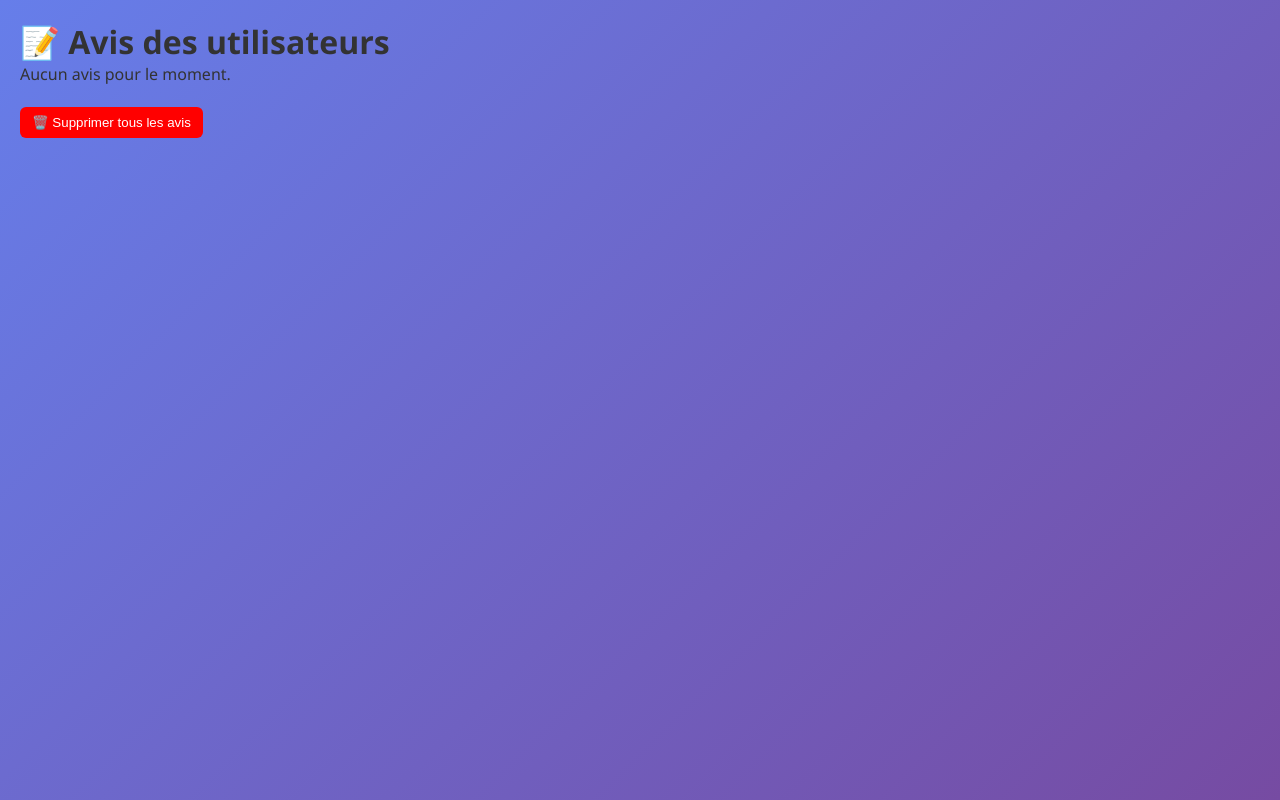
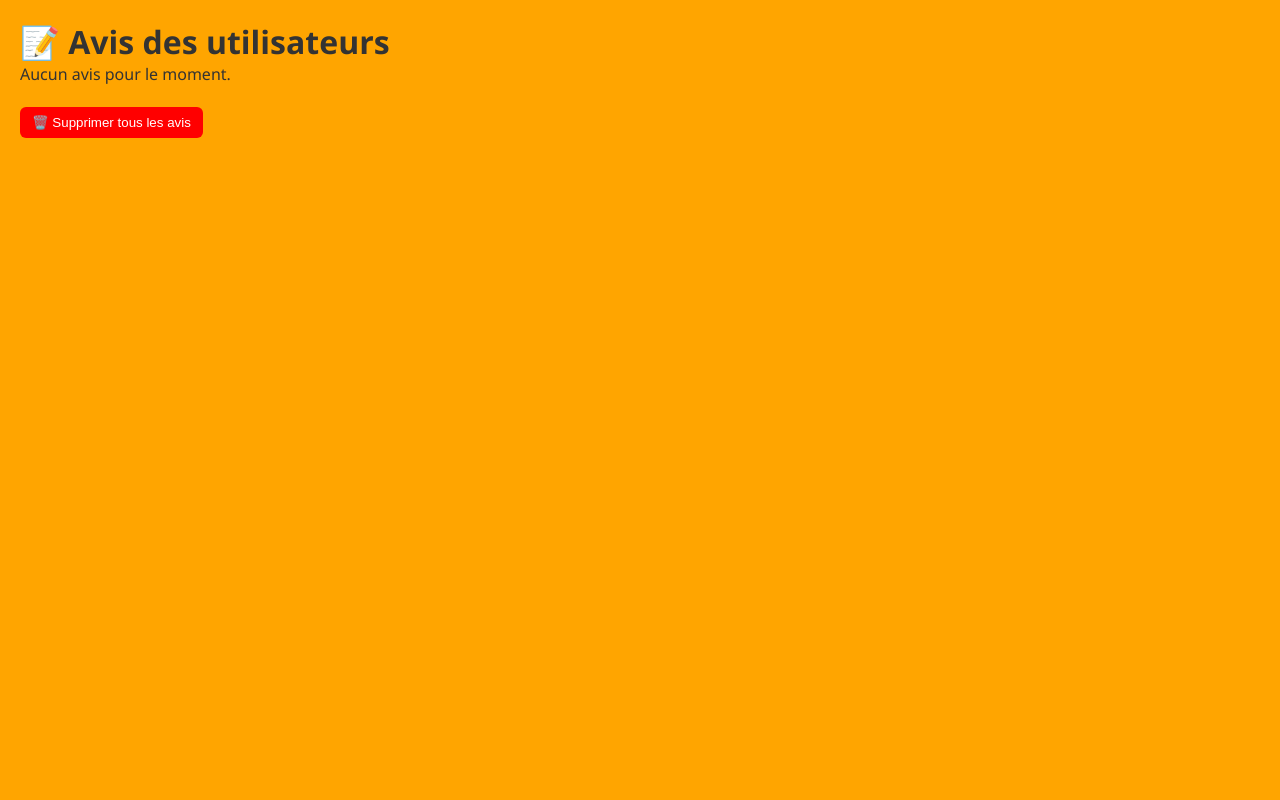
Before and after one commit to babadu17/-v-nement-du-jour, a Flask app: page /avis in a window 1280 px wide. Run offline with Flask 3, Linux system fonts and the light colour scheme; data that the repository does not hold is empty; some libraries are stand-ins or nearby versions.

Commit message:
Change body background color to orange

```diff
--- a/static/style.css
+++ b/static/style.css
@@ -395,7 +395,7 @@ input[type="submit"]:active {
 
 /* 🎨 FOND JAUNE 🎨 */
 body {
-    background: #FAE42; /* Fond jaune uni */
+    background: #FFA500; /* Fond jaune uni */
 }
 
 /*
```
